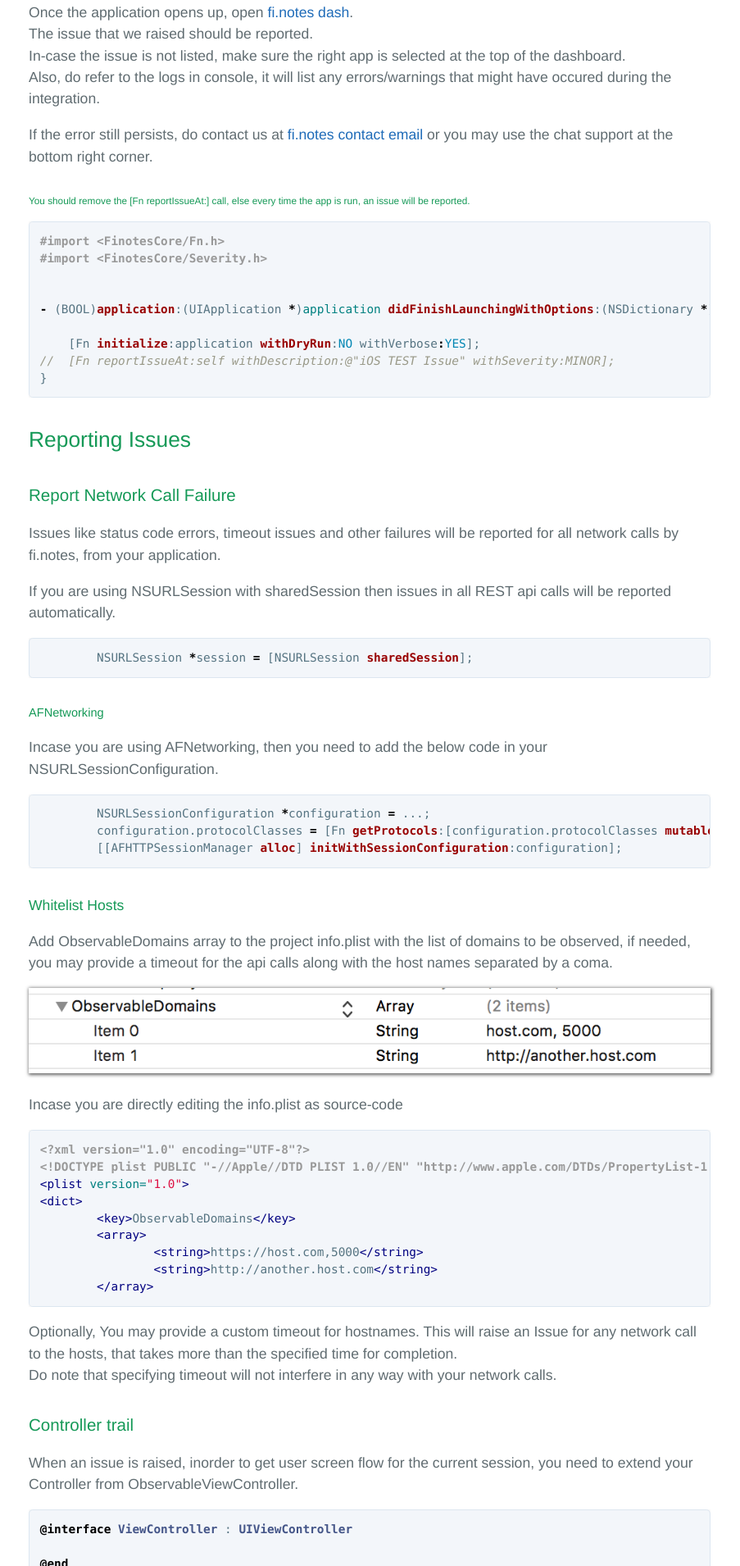
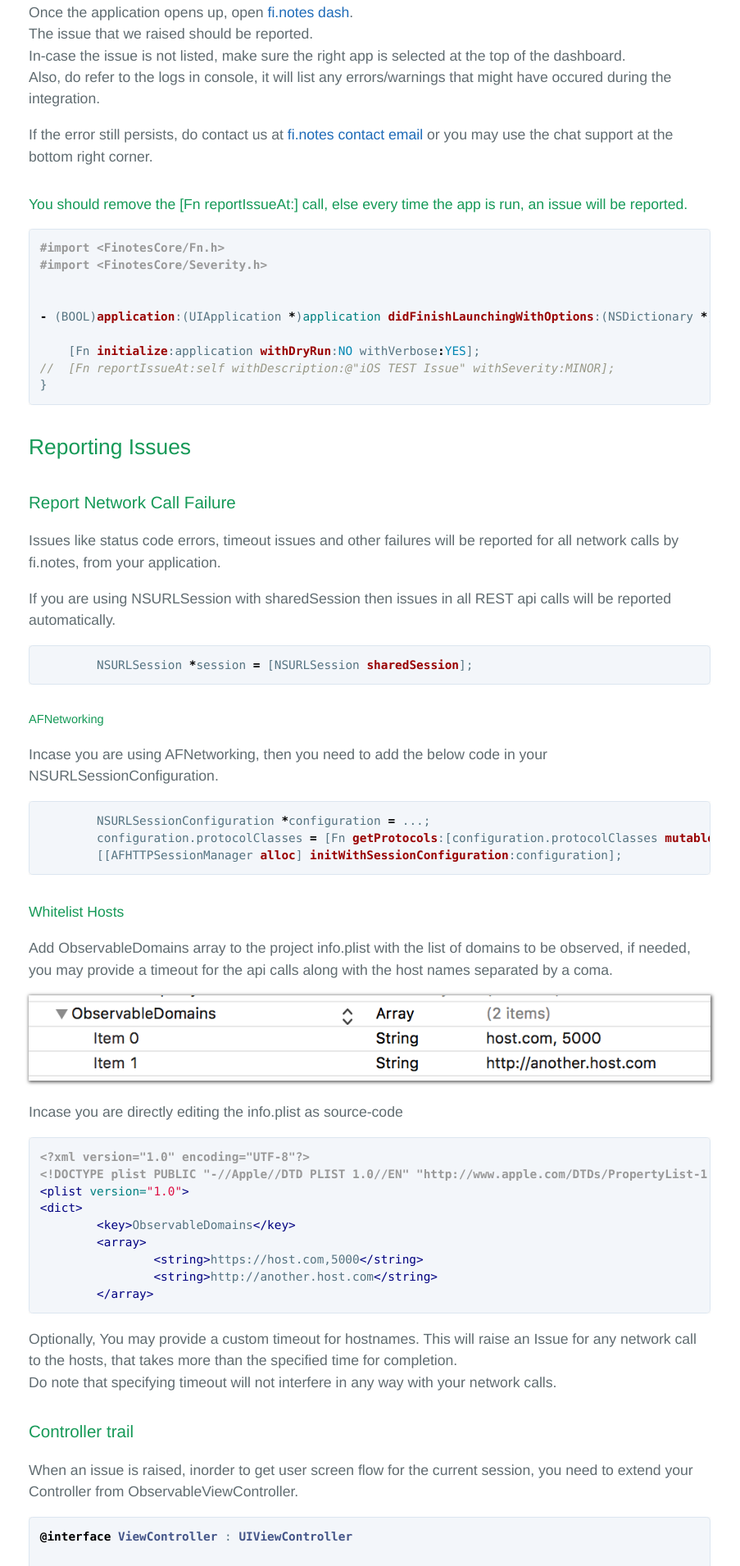
Before and after one commit to finotes/finotes.github.io, a Jekyll site: the page built from _posts/2018-01-19-ios-docs.md, in a window 1280 px wide. Shown: the part 2962-4872 px from the top of the page at 82% size, without its empty margins (189-1092 px from the left). Built offline with Jekyll 4.4.1, drawn with Linux system fonts in a browser that asks for light colours; some web fonts are replaced.

Commit message:
Update 2018-01-19-ios-docs.md

````diff
--- a/_posts/2018-01-19-ios-docs.md
+++ b/_posts/2018-01-19-ios-docs.md
@@ -120,7 +120,7 @@ Also, do refer to the logs in console, it will list any errors/warnings that mig
 
 If the error still persists, do contact us at [fi.notes contact email](mailto:support@finotes.com) or you may use the chat support at the bottom right corner.
 
-###### You should remove the [Fn reportIssueAt:] call, else every time the app is run, an issue will be reported.
+#### You should remove the [Fn reportIssueAt:] call, else every time the app is run, an issue will be reported.
 
 ```objc
 #import <FinotesCore/Fn.h>
````
